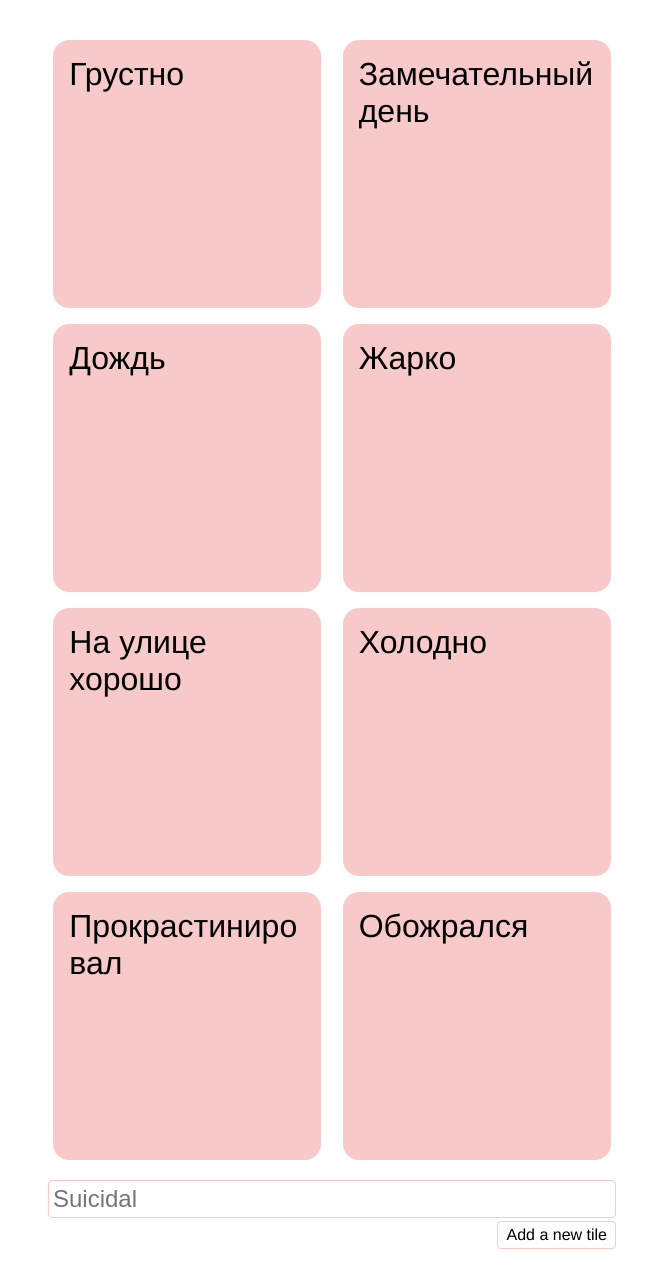
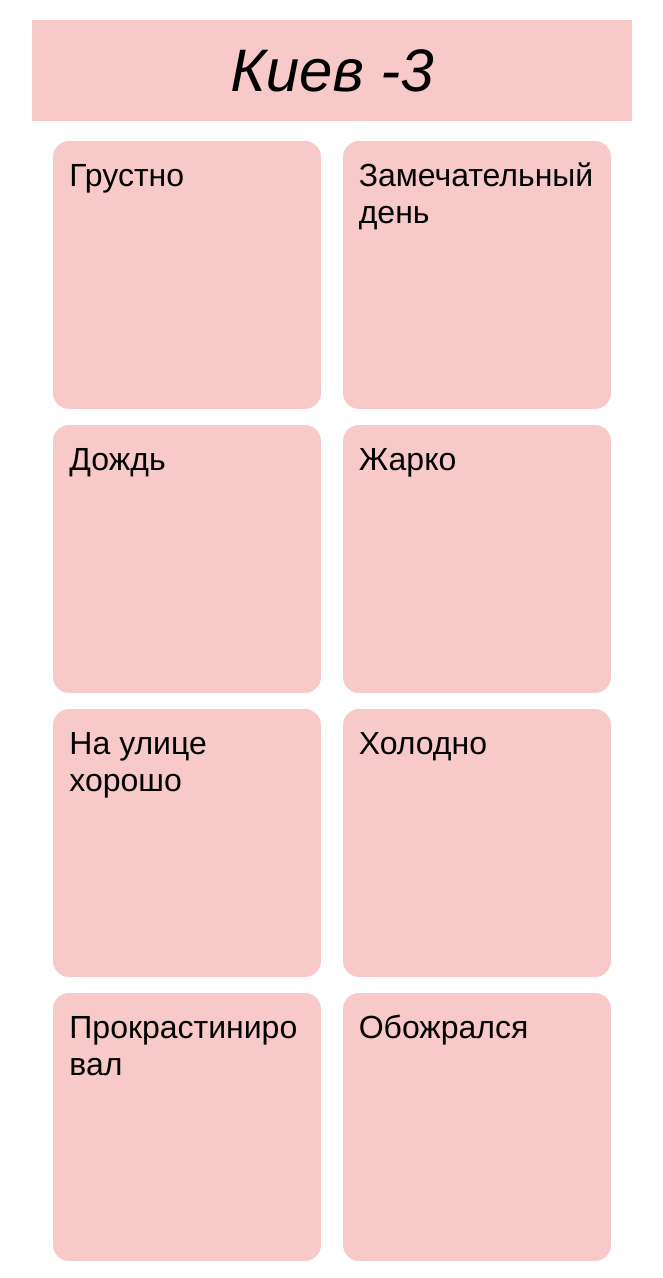
Before and after one commit to isaac-weisberg/IlJournalierWeb, a website with bundled scripts: page src/index.html in a window 1280 px wide. Shown: the top 1278 px of the page, without its empty margins (308-971 px from the left). Built offline with nearby package versions, Linux system fonts and the light colour scheme; what runtypes would draw is missing.

Commit message:
Add title banner as well as some gags

```diff
--- a/src/Views/StylishButton.css
+++ b/src/Views/StylishButton.css
@@ -8,4 +8,5 @@
     margin: 3px 3px;
     cursor: pointer;
     width: fit-content;
+    font-size: 120%;
 }
--- a/src/Views/StylishButton.ts
+++ b/src/Views/StylishButton.ts
@@ -7,7 +7,7 @@ export interface IStylishButton {
 export function StylishButton(title: string, handler: () => void): IStylishButton {
     const div = document.createElement('div')
     div.textContent = title
-    div.className = 'stylishButton'
+    div.className = 'stylishButton noselect'
     div.onclick = () => {
         handler()
     }
--- a/src/Views/StylishTextInput.css
+++ b/src/Views/StylishTextInput.css
@@ -1,8 +1,8 @@
 .stylishTextInput {
-    font-size: 24px;
+    font-size: 150%;
     border-width: 1px;
     border-style: solid;
     border-radius: 4px;
     border-color: #F7CAC9;
-    padding: 4px;
+    padding: 8px 16px;
 }
--- a/src/Views/StylishTextInput.ts
+++ b/src/Views/StylishTextInput.ts
@@ -2,6 +2,7 @@ import './StylishTextInput.css'
 
 export interface IStylishTextInput {
     value(): string
+    reset(): void
     readonly root: HTMLInputElement
 }
 
@@ -9,13 +10,27 @@ export function StylishTextInput(): IStylishTextInput {
     const input = document.createElement('input')
     input.className = 'stylishTextInput'
 
-    const possiblePlaceholders = [ 'Suicidal', 'Ate chocolate', 'Played Dark Souls', 'Drank' ]
+    const possiblePlaceholders = [
+        'Suicidal',
+        'Ate chocolate',
+        'Played Dark Souls',
+        'Drank',
+        'Ел fromage',
+        'Занимался дрифтингом',
+        'Занимался фистингом',
+        'Omelette du fromage',
+        'Beatles - You never give me your money',
+        'Ju bli\'e mo cha\'e'
+    ]
     const placeholder = possiblePlaceholders[Math.floor(Math.random() * possiblePlaceholders.length)];
     input.placeholder = placeholder
 
     return {
-        value: function() {
+        value() {
             return input.value
+        },
+        reset() {
+            input.value = ''
         },
         root: input
     }
--- a/src/Workflows/FlagsCollection/FlagsCollectionHub.ts
+++ b/src/Workflows/FlagsCollection/FlagsCollectionHub.ts
@@ -5,6 +5,7 @@ import './FlagsCollectionHub.css'
 import { StylishTextInput } from "../../Views/StylishTextInput"
 import { FlagsCollectionSessionModel } from "./FlagsCollectionSessionModel"
 import { FlagsDatabaseStorageServiceV1 } from "./FlagsDatabaseStorageServiceV1"
+import { FlagsCollectionTitleBanner } from "./FlagsCollectionTitleBanner"
 
 export interface IFlagsCollectionHub {
     readonly root: HTMLDivElement
@@ -13,6 +14,9 @@ export interface IFlagsCollectionHub {
 export function FlagsCollectionHub() {
     const root = document.createElement('div')
     root.className = 'flagsCollectionHub'
+
+    const banner = FlagsCollectionTitleBanner()
+    root.appendChild(banner.root)
 
     const flagsDatabaseLoader = FlagsDatabaseStorageServiceV1()
     const flagsCollectionSessionModel = FlagsCollectionSessionModel(flagsDatabaseLoader)
@@ -32,6 +36,7 @@ export function FlagsCollectionHub() {
             const id = value
             const addedFlag = flagsCollectionSessionModel.addFlag(id)
             if (addedFlag) {
+                stylishTextInput.reset()
                 flagCollectionPresenter.handleFlagAdded(addedFlag)
                 flagCollectionView.handleFlagAdded(addedFlag)
             }
--- /dev/null
+++ b/src/Workflows/FlagsCollection/FlagsCollectionTitleBanner.css
@@ -0,0 +1,11 @@
+.flagsCollectionTitleBanner {
+    box-sizing: border-box;
+    text-align: center;
+    font-style: italic;
+    font-size: 60px;
+    color: black;
+    background-color: #F7CAC9;
+    cursor: pointer;
+    padding: 16px;
+    word-wrap: break-word;
+}
--- /dev/null
+++ b/src/Workflows/FlagsCollection/FlagsCollectionTitleBanner.ts
@@ -0,0 +1,31 @@
+import './FlagsCollectionTitleBanner.css'
+
+export interface IFlagsCollectionTitleBanner {
+    readonly root: HTMLDivElement
+}
+
+export function FlagsCollectionTitleBanner(): IFlagsCollectionTitleBanner {
+    const div = document.createElement('div')
+    div.className = 'flagsCollectionTitleBanner noselect'
+    const tiltes = [
+        'TILES',
+        'ALL GOOD?',
+        'HELP',
+        'ДЕРЖИСЬ',
+        'IlJournalier',
+        'Caroline',
+        'Portal 2',
+        'Новосибирск -27',
+        'Киев -3',
+        'HOLD ON\'E',
+        'FROMAGE',
+        'MERDE',
+        'OMELETTE'
+    ]
+    const title =  tiltes[Math.floor(Math.random() * tiltes.length)];
+    div.textContent = title
+
+    return {
+        root: div
+    }
+}
--- a/src/Workflows/FlagsCollection/FlagsCollectionViewCell.ts
+++ b/src/Workflows/FlagsCollection/FlagsCollectionViewCell.ts
@@ -15,7 +15,7 @@ export function FlagsCollectionViewCell(
 ): IFlagsCollectionViewCell {
     let isEnabled = flag.isEnabled
     const cellDiv = document.createElement('div')
-    cellDiv.className = 'flagsCollectionCell'
+    cellDiv.className = 'flagsCollectionCell noselect'
 
     function updateStyle() {
         const newColor = isEnabled
--- a/src/index.css
+++ b/src/index.css
@@ -11,3 +11,13 @@ body {
     margin: 0px 0px;
     font-family: "HelveticaNeue-Light", "Helvetica Neue Light", "Helvetica Neue", Helvetica, Arial, "Lucida Grande", sans-serif;
 }
+
+.noselect {
+    -webkit-touch-callout: none; /* iOS Safari */
+      -webkit-user-select: none; /* Safari */
+       -khtml-user-select: none; /* Konqueror HTML */
+         -moz-user-select: none; /* Firefox */
+          -ms-user-select: none; /* Internet Explorer/Edge */
+              user-select: none; /* Non-prefixed version, currently
+                                    supported by Chrome and Opera */
+}
--- a/src/index.html
+++ b/src/index.html
@@ -1,10 +1,7 @@
 <!DOCTYPE html>
-<meta charset=utf-8>
-<meta name="viewport" content="width=device-width, initial-scale=1.0, maximum-scale=1.0, user-scalable=no" />
-
 <head>
-
-
+    <meta charset=utf-8>
+    <meta name="viewport" content="width=device-width, initial-scale=1.0, maximum-scale=1.0, user-scalable=no" />
 </head>
 
 <body>
```
Also changed, not shown: 1 other file.
